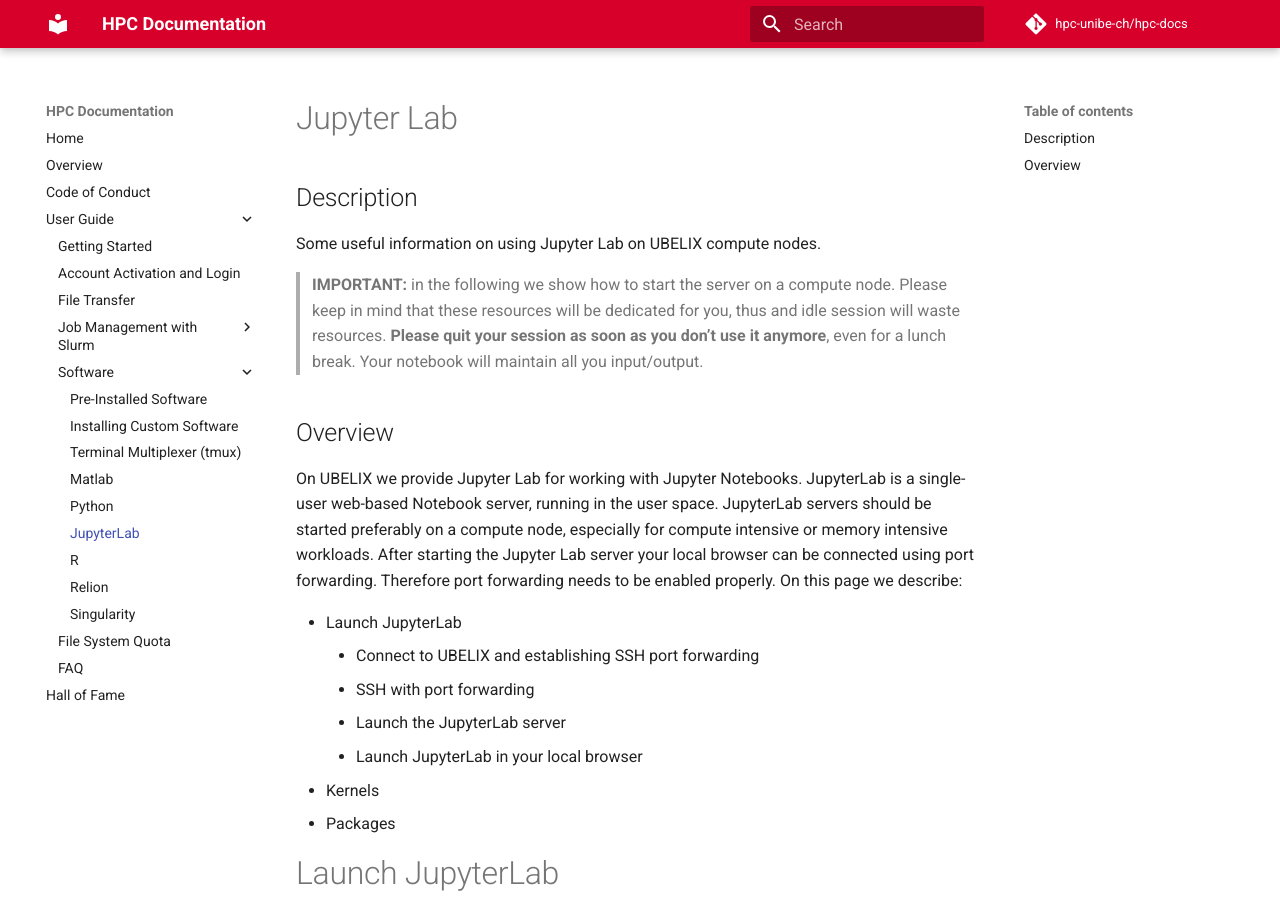
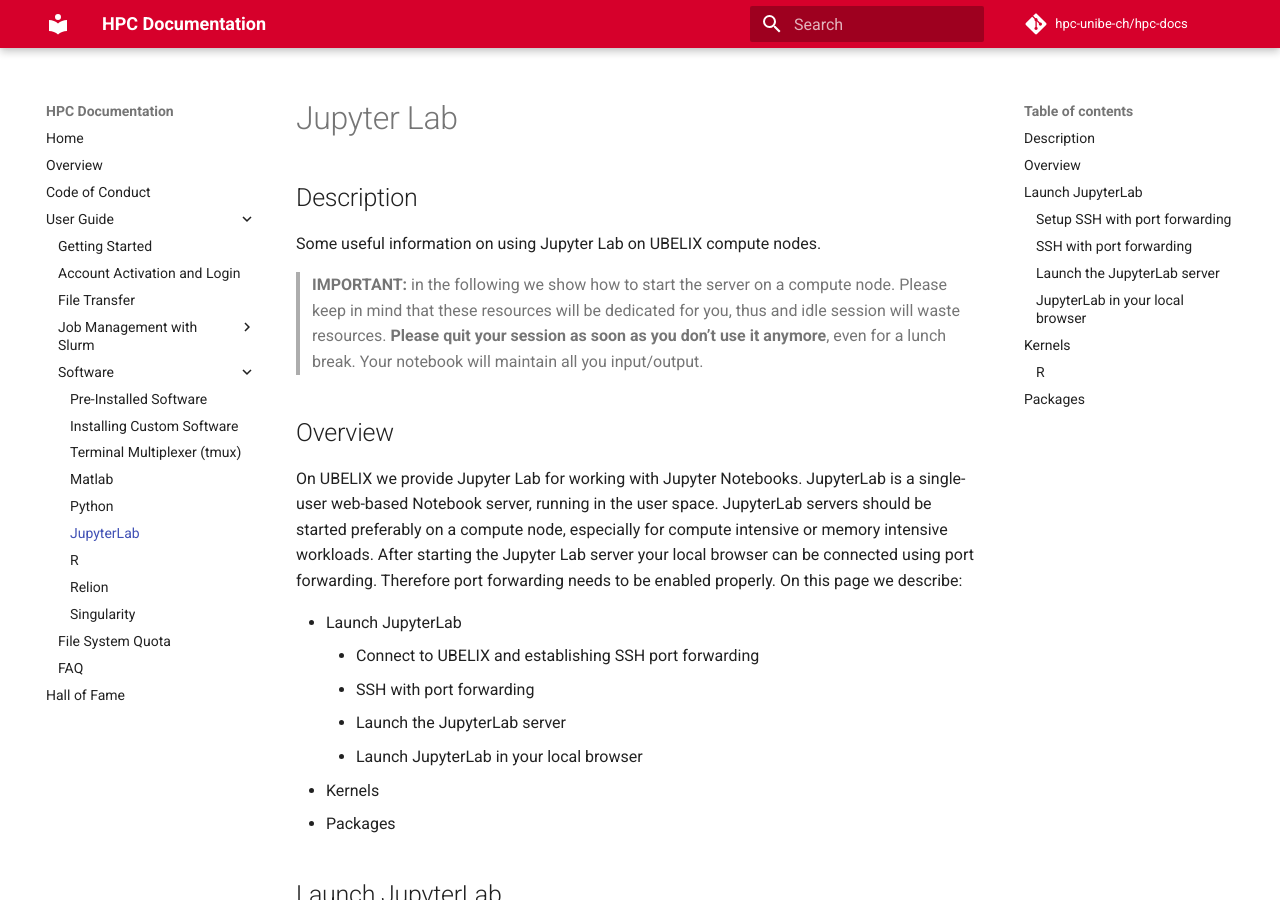
Before and after one commit to hpc-unibe-ch/hpc-unibe-ch.github.io, an MkDocs documentation site: the page built from docs/user-guide/software/JupyterLab.md, in a window 1280 px wide and 900 px high. Built offline with MkDocs 1.6.1 and Material for MkDocs 9.7.7, drawn with Linux system fonts in a browser that asks for light colours; comment, search, counter and statistics services are not loaded.

Commit message:
Jupyter correct title levels

````diff
--- a/docs/user-guide/software/JupyterLab.md
+++ b/docs/user-guide/software/JupyterLab.md
@@ -24,7 +24,7 @@
 * Kernels
 * Packages
 
-# Launch JupyterLab
+## Launch JupyterLab
 
 Since JupyterLab is a web based application, a port needs to be forwarded to your local machine, where your browser can connect to.
 This port numbers need to be between 2000 and 65000 and need to be unique on the present machine.
@@ -33,13 +33,13 @@
 To avoid the need for modifying the following procedure again and again, we suggest to (once) select a unique number (between 2000 and 65000). And then following commands can be hopefully reused without modification.
 The port needs to be specified while establishing the connection to UBELIX and while launching JupyterLab. In the following we use the port number 15051 (**please select another number**).
 
-## Setup SSH with port forwarding
+### Setup SSH with port forwarding
 
 First, the port forwarding needs to be enabled between your local machine and UBELIX. Therewith a local port will be connected to the remote port on UBELIX. For simplicity, we kept both numbers the same (here 15051). This can be specified on the command line in the terminal.
 
 > Note: MobaXterm has an internal terminal which acts like a linux terminal and can be configured as described in the Standard Terminal Setup. Therewith, the SSH command line approach above can be used.
 
-## SSH with port forwarding
+### SSH with port forwarding
 
 The ```ssh``` command need to be called with following arguments:
 
@@ -48,7 +48,7 @@
 ```
 If configured in your ```.ssh/config```, you can also use the alias instead of the full name for UBELIX.
 
-## Launch the JupyterLab server
+### Launch the JupyterLab server
 
 On UBELIX, the required *Anaconda3* module needs to be loaded. If you want to use additional kernels (R) you need to load additional modules, e.g. IRkernel (for R kernels):
 
@@ -92,7 +92,7 @@
 srun --ntasks 1 -t 60 --partition=gpu --gres=gpu:gtx1080ti:1 jupyter-compute 15051
 ```
 
-## JupyterLab in your local browser
+### JupyterLab in your local browser
 
 Finally, you need to open your local web browser and copy and paste the URL specified by the JupyterLab server into the address bar. After initializing Jupyter Lab you should see a page similar to:
 
@@ -109,14 +109,14 @@
 
 > Note: After stopping the JupyterLab server some sessions may get corrupted and do not take input correctly anymore. In this case just quit and re-establish your ssh session.
 
-# Kernels
+## Kernels
 
 The following JupyterLab kernel are installed:
 
 * Python3
 * R
 
-## R
+### R
 
 verify that the module *IRkernel* is loaded
 
````
